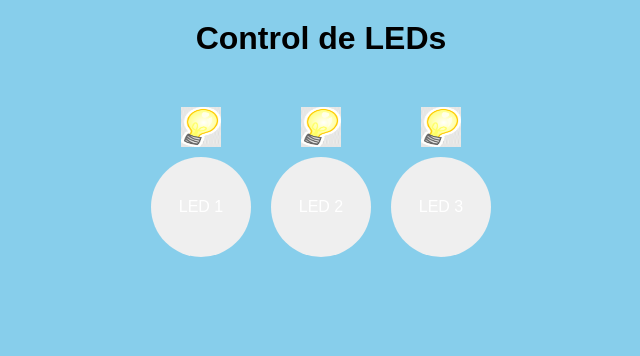
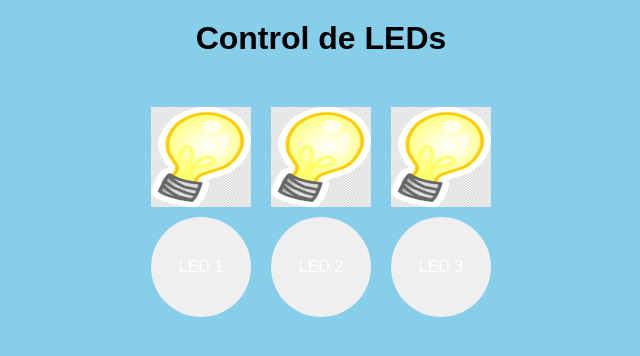
Before and after one commit to Horusyst/luz, a PHP site: page / in a window 1280 px wide. Shown: the top 356 px of the page, without its empty margins (319-959 px from the left). Run offline with PHP 8.4, Linux system fonts and the light colour scheme.

Commit message:
Update styles.css

```diff
--- a/styles.css
+++ b/styles.css
@@ -41,6 +41,6 @@ h1 {
 }
 
 img {
-    width: 40px;
-    height: 40px;
+    width: 100px;
+    height: 100px;
 }
```
